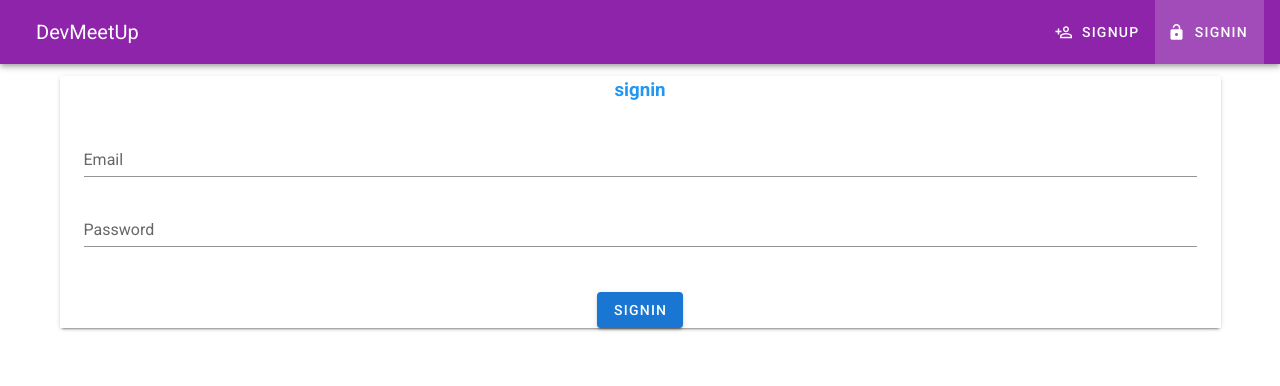
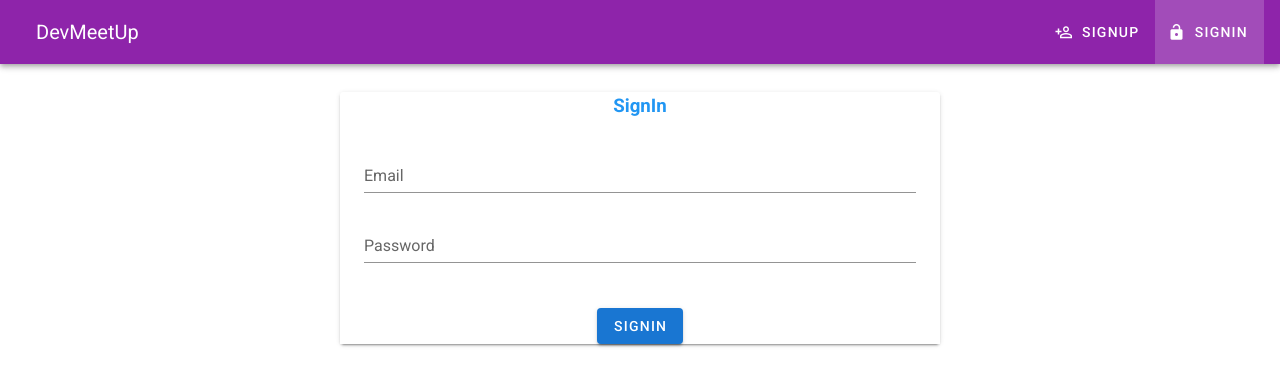
Before and after one commit to aungcholatt/Dev_MeetUp_Vue, a Vue app: page /signin in a window 1280 px wide. Shown: the top 386 px of the page. Built offline with nearby package versions, Linux system fonts and the light colour scheme.

Commit message:
changed UI

```diff
--- a/src/components/Meetup/MeetupView.vue
+++ b/src/components/Meetup/MeetupView.vue
@@ -4,7 +4,7 @@
             <v-card-title class="text-h5 info--text">
               {{ meetup.title }}
             </v-card-title>
-            <v-img :src="meetup.imageUrl" height="200" class="ml-2">
+            <v-img :src="meetup.imageUrl" height="400" class="ml-2">
             </v-img>
             <v-card-subtitle>
                 <span class="info--text">{{ meetup.date }} - {{ meetup.location }}</span>
--- a/src/components/Meetup/MeetupsView.vue
+++ b/src/components/Meetup/MeetupsView.vue
@@ -1,6 +1,6 @@
 <template>
 <v-container>
-    <v-card color="info" v-for="meetup in meetups" :key="meetup.id" class="mx-auto mt-2" max-width="600">
+    <v-card color="info" v-for="meetup in meetups" :key="meetup.id" class="mx-auto mt-2" max-width="1000">
       <v-row class="mb-6">
         <v-col cols="6">
         <v-img :src="meetup.imageUrl" height="200" class="ml-2">
--- a/src/components/User/SignIn.vue
+++ b/src/components/User/SignIn.vue
@@ -1,8 +1,8 @@
 <template>
   <v-container>
-    <v-card>
+    <v-card class="mx-auto mt-4" max-width="600">
       <v-sheet row class="d-flex justify-center">
-        <h3 class="info--text">signin</h3>
+        <h3 class="info--text">SignIn</h3>
       </v-sheet>
       <form @submit.prevent="onSignIn">
         <v-container>
--- a/src/components/User/SignUp.vue
+++ b/src/components/User/SignUp.vue
@@ -1,6 +1,6 @@
 <template>
     <v-container>
-        <v-card>
+        <v-card class="mx-auto mt-4" max-width="600">
             <v-sheet row class="d-flex justify-center">
                 <h3 class="info--text">SignUp</h3>
             </v-sheet>
```
